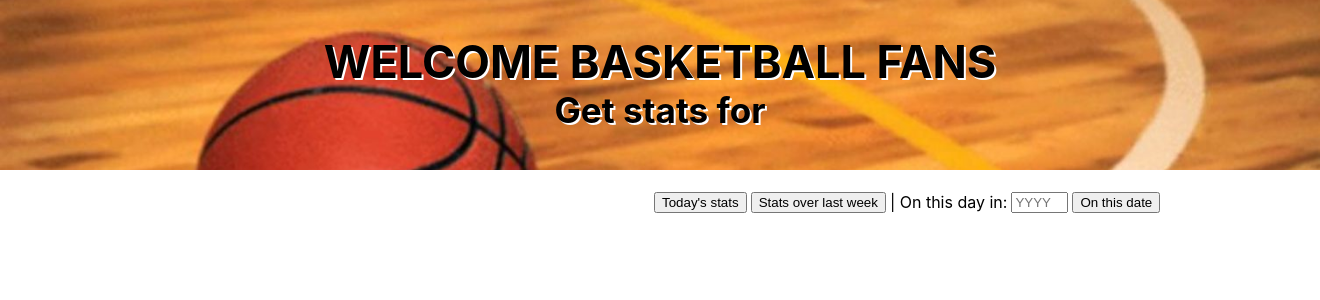
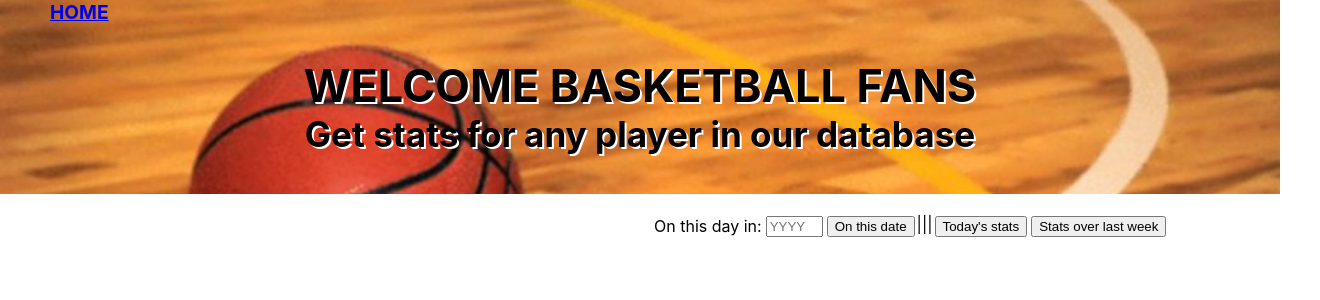
Before and after one commit to ezinkow/bball-stats-db, a React (Create React App) app: page /results/1 in a window 1280 px wide. Shown: the top 300 px of the page, 1320 px wide, since content can reach past the window. Built offline with nearby package versions, Linux system fonts and the light colour scheme.

Commit message:
added home btn

```diff
--- a/package.json
+++ b/package.json
@@ -16,8 +16,11 @@
     "react-window": "^1.8.6",
     "web-vitals": "^1.0.1"
   },
+  "homepage": "http://ezinkow.github.io/bball-stats-db",
   "scripts": {
     "start": "react-scripts start",
+    "predeploy": "npm run build",
+    "deploy": "gh-pages -d build",
     "build": "react-scripts build",
     "test": "react-scripts test",
     "eject": "react-scripts eject"
@@ -39,5 +42,8 @@
       "last 1 firefox version",
       "last 1 safari version"
     ]
+  },
+  "devDependencies": {
+    "gh-pages": "^3.1.0"
   }
 }
--- a/src/App.css
+++ b/src/App.css
@@ -1,12 +1,15 @@
 .header {
-  padding: 20px;
-  text-align: center;
-  font-size: 30px;
   width: 100%;
   background-image: url("./images/basketball\ header.jpg");
   background-repeat: no-repeat;
   background-size: cover;
   background-position: center;
+}
+
+.mainText {
+  padding: 20px;
+  text-align: center;
+  font-size: 30px;
   text-shadow: 2px 2px white;
   color: black;
   line-height: 10px;
@@ -23,3 +26,15 @@
 .buttons {
   margin: 2px;
 }
+
+.searchForm {
+  text-align: center;
+}
+
+.homeBtn {
+  margin-left: 50px;
+  text-align: left;
+  color: white;
+  font-size: larger;
+  font-weight: bold;
+}
--- a/src/components/Header.js
+++ b/src/components/Header.js
@@ -1,24 +1,17 @@
 import React from 'react';
-import { makeStyles } from '@material-ui/core/styles';
-
-const useStyles = makeStyles((theme) => ({
-    root: {
-        flexGrow: 1,
-    },
-    paper: {
-        padding: theme.spacing(2),
-        textAlign: 'center',
-        color: theme.palette.text.secondary,
-    },
-}));
 
 export default function Header() {
-    const classes = useStyles();
-
     return (
-        <div className="header">
-            <h1>WELCOME BASKETBALL FANS</h1>
-            <h3>Get stats for </h3>
-        </div>
+        <>
+            <div className="header">
+                <div className="homeBtn">
+                    <a href="/" syle={{color:"white", textDecoration: 'none'}}>HOME</a>
+                </div>
+                <div className="mainText">
+                    <h1>WELCOME BASKETBALL FANS</h1>
+                    <h3>Get stats for any player in our database</h3>
+                </div>
+            </div>
+        </>
     );
 }
--- a/src/components/PlayerPage.js
+++ b/src/components/PlayerPage.js
@@ -118,8 +118,8 @@ function PlayerPage({ apiResponse }) {
 
     const gameStats = game.length > 0 ? game.map(gameI =>
         <>
-        {gameI.home_team.full_name}: {gameI.home_team_score}<br></br>
-        {gameI.visitor_team.full_name}: {gameI.visitor_team_score}
+        {gameI.visitor_team.full_name}: {gameI.visitor_team_score}<br></br>
+        {gameI.home_team.full_name}: {gameI.home_team_score}
         </>
         ) : ""
 
--- a/src/components/SearchForm.js
+++ b/src/components/SearchForm.js
@@ -1,8 +1,8 @@
 export default function SearchForm({ nameSearch, handleNameChange, handleSubmit }) {
     return (
-        <>
+        <div className="searchForm">
             <form>
-                <label for='player name'>Search for player to get stats:  </label>
+                <label for='player name'><h3>Search for player to get stats:  </h3></label>
                 <input
                     placeholder="Player Name"
                     type="text"
@@ -11,7 +11,6 @@ export default function SearchForm({ nameSearch, handleNameChange, handleSubmit
                 />
                     <input type="submit" value="Submit" onClick={handleSubmit} />
             </form>
-
-        </>
+        </div>
     )
 }
--- a/src/components/StatsButtons.js
+++ b/src/components/StatsButtons.js
@@ -1,19 +1,7 @@
 export default function StatsButtons({ handleTodaysStatsSubmit, handleWeeksStatsSubmit, year, handleYearChange, handleOnThisDate }) {
     return (
         <div className="statsButtons">
-            <input
-                type="submit"
-                value="Today's stats"
-                onClick={handleTodaysStatsSubmit}
-                className="buttons"
-            />
-            <input
-                type="submit"
-                value="Stats over last week"
-                onClick={handleWeeksStatsSubmit}
-                className="buttons"
-            />
-            <label for="year" className="buttons">| On this day in:</label>
+            <label for="year" className="buttons">On this day in:</label>
             <input
                 placeholder="YYYY"
                 type="text"
@@ -30,6 +18,18 @@ export default function StatsButtons({ handleTodaysStatsSubmit, handleWeeksStats
                 value="On this date"
                 onClick={handleOnThisDate}
                 className="buttons"
+            />|||
+            <input
+                type="submit"
+                value="Today's stats"
+                onClick={handleTodaysStatsSubmit}
+                className="buttons"
+            />
+            <input
+                type="submit"
+                value="Stats over last week"
+                onClick={handleWeeksStatsSubmit}
+                className="buttons"
             />
 
         </div>
```
Also changed, not shown: 2 other files (tests, documents, lock files or other folders).
